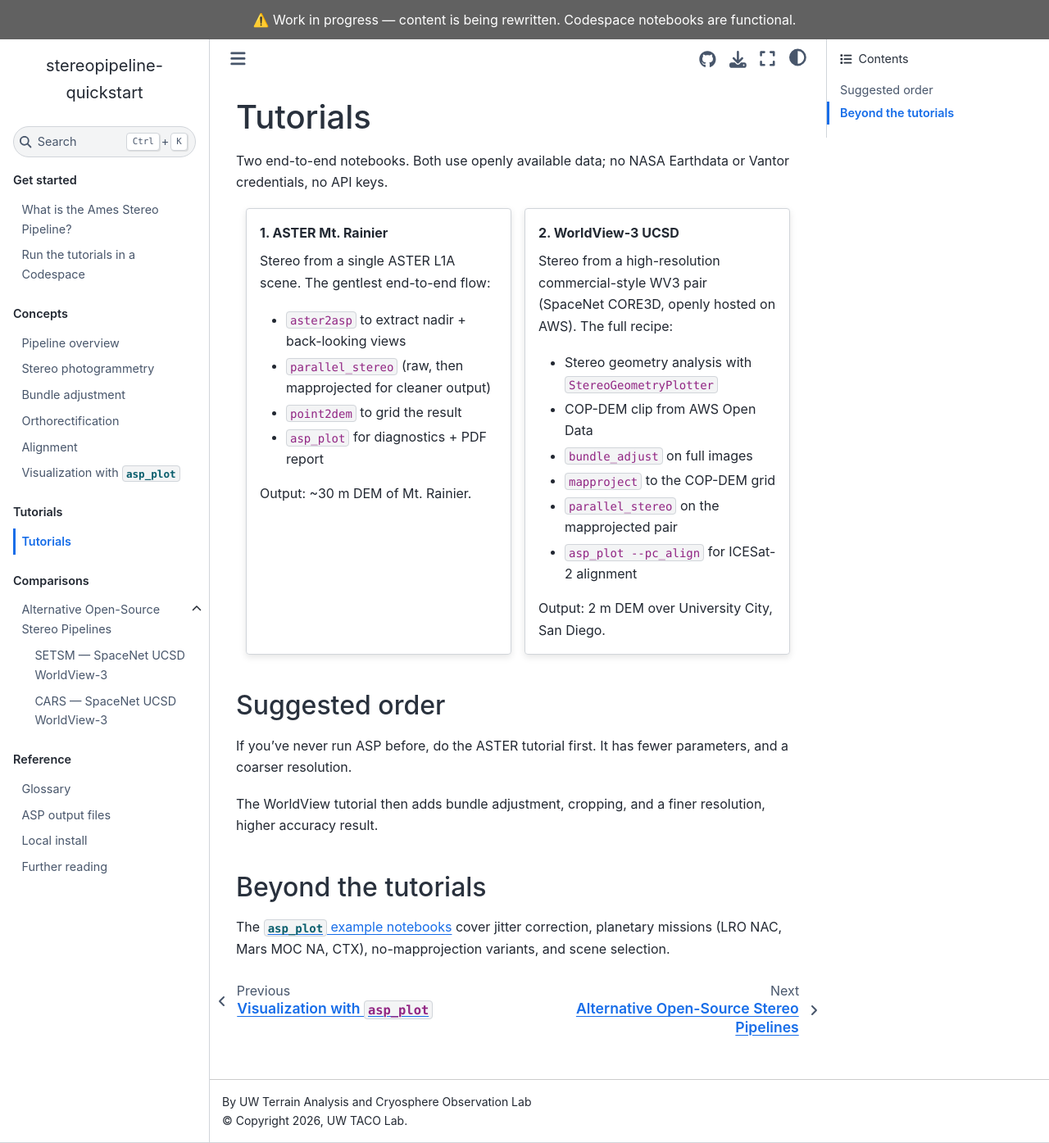
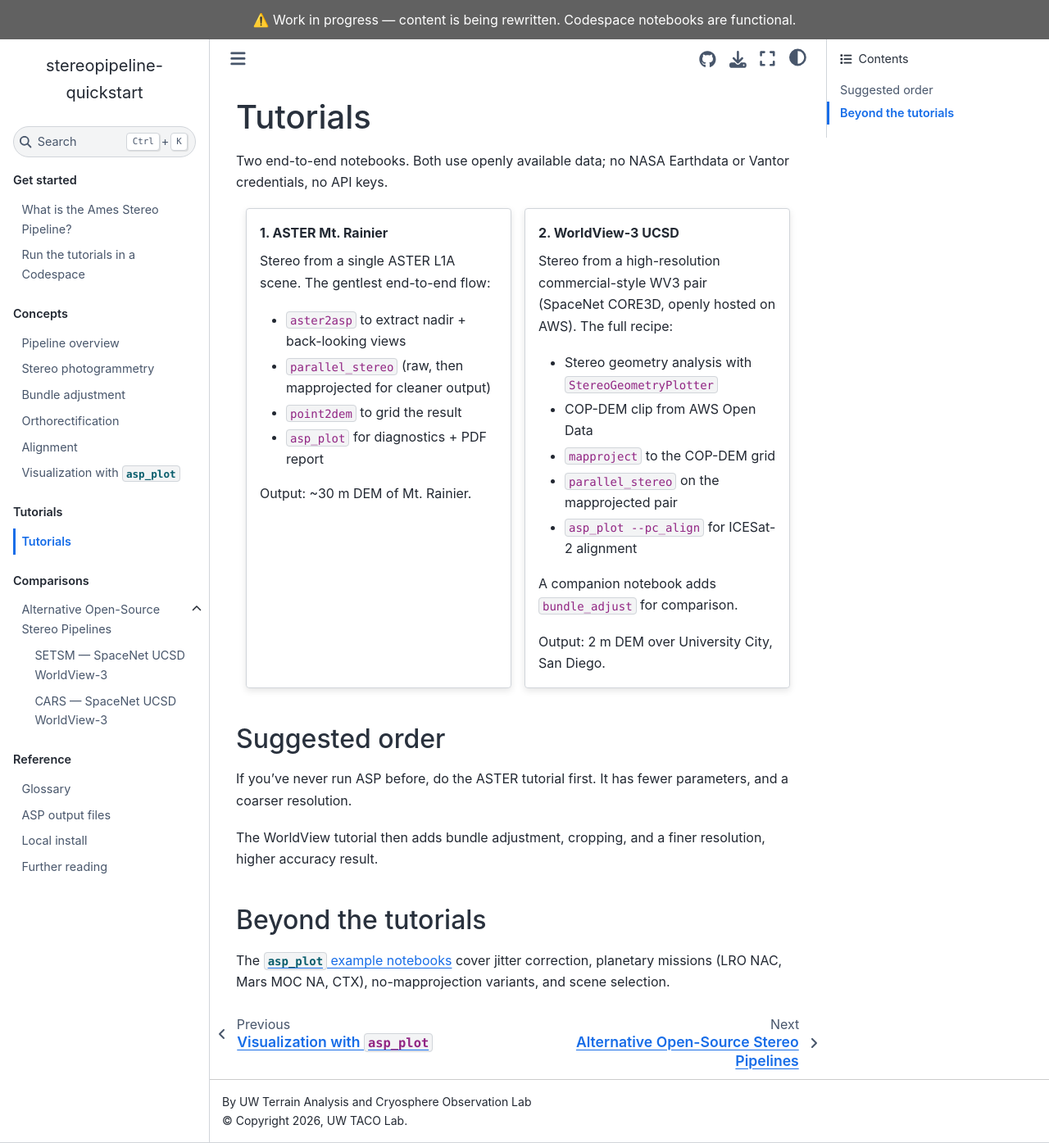
Before and after one commit to uw-cryo/stereopipeline-quickstart, a Sphinx documentation site: the page built from docs/tutorials/index.md, in a window 1280 px wide and 1395 px high. Shown: the whole window at 82% size. Built offline with Sphinx 7.4.7 and the Sphinx Book theme 1.1.4, drawn with Linux system fonts in a browser that asks for light colours; pages that are not in the unit, such as notebooks, are missing from menus.

Commit message:
Make no-BA recipe the canonical WV tutorial; BA becomes the _ba variant
Also inline the mapprojection naming note as a parenthetical in all notebooks

```diff
--- a/docs/tutorials/index.md
+++ b/docs/tutorials/index.md
@@ -25,10 +25,11 @@ Output: ~30 m DEM of Mt. Rainier.
 Stereo from a high-resolution commercial-style WV3 pair (SpaceNet CORE3D, openly hosted on AWS). The full recipe:
 - Stereo geometry analysis with `StereoGeometryPlotter`
 - COP-DEM clip from AWS Open Data
-- `bundle_adjust` on full images
 - `mapproject` to the COP-DEM grid
 - `parallel_stereo` on the mapprojected pair
 - `asp_plot --pc_align` for ICESat-2 alignment
+
+A companion notebook adds `bundle_adjust` for comparison.
 
 Output: 2 m DEM over University City, San Diego.
 :::
```
Also changed, not shown: 4 other files.
